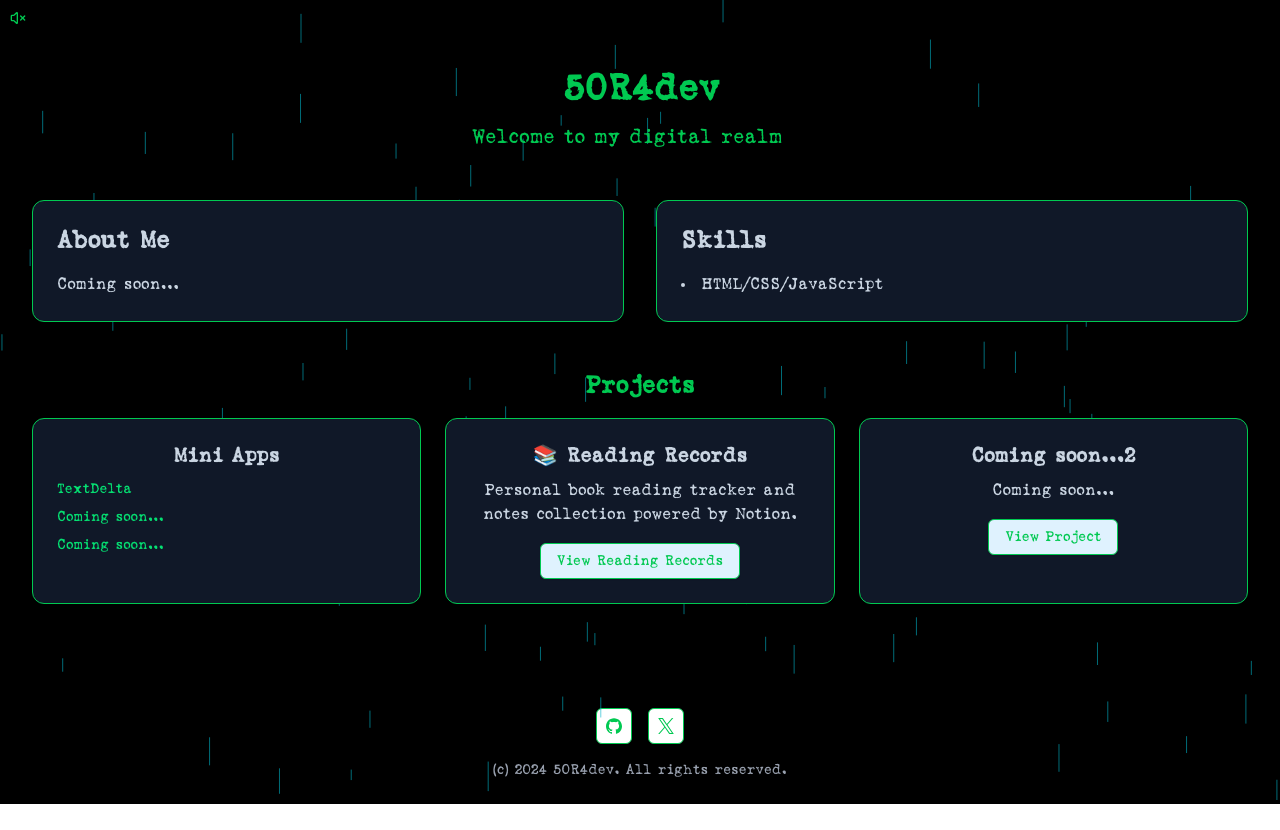
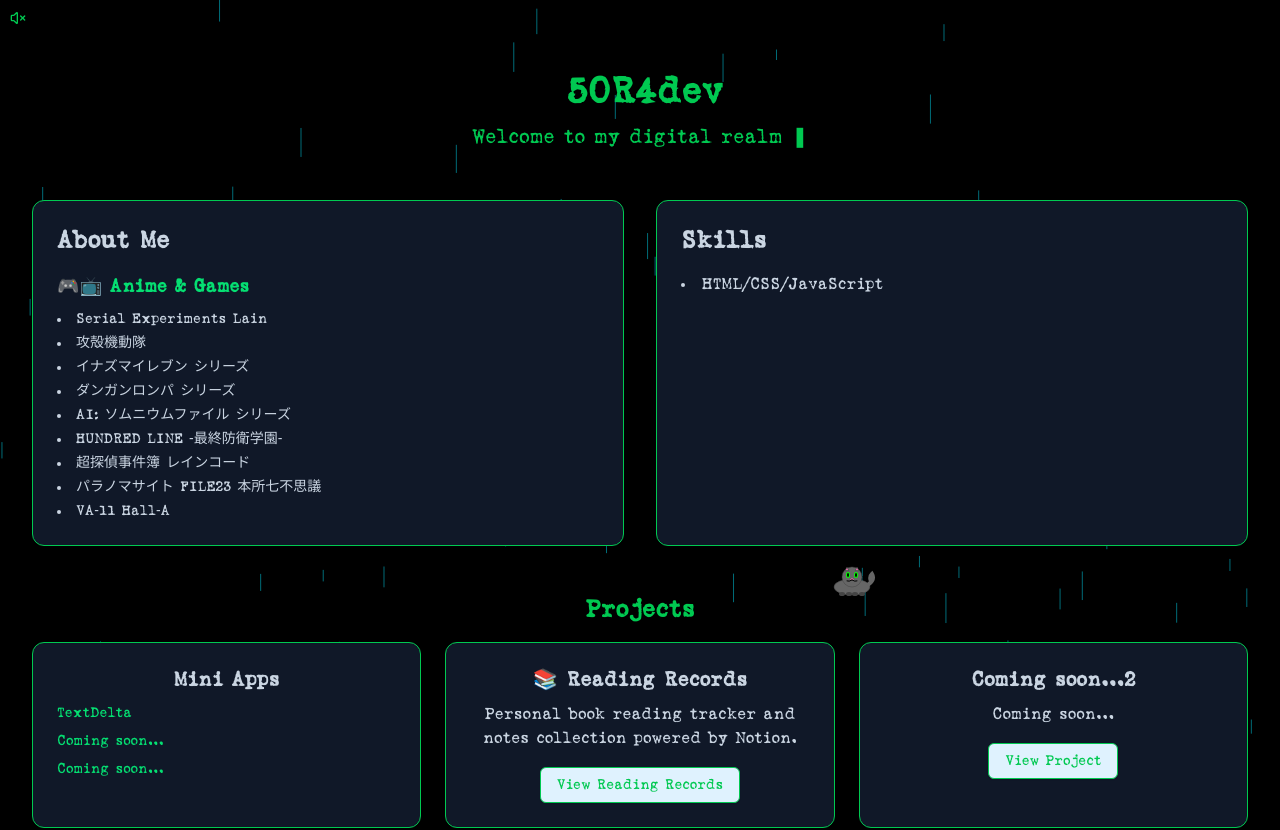
Before and after one commit to Lain-5OR4/lain_pages, a Next.js app: page / in a window 1280 px wide. Shown: the top 830 px of the page. Before the commit the page ends 804 px from the top, so only its background shows below. Built offline with nearby package versions, Linux system fonts and the light colour scheme.

Commit message:
[feat]: some updates

```diff
--- a/src/app/page.tsx
+++ b/src/app/page.tsx
@@ -5,6 +5,7 @@ import { Button } from "@/components/ui/button";
 import { Card, CardContent } from "@/components/ui/card";
 import { useTypingEffect } from "@/hooks/useTypingEffect";
 import Link from "next/link";
+import WalkingCharacter from "@/components/animation/WalkingCharacter";
 import "./styles/glitch.css";
 
 export default function Component() {
@@ -14,6 +15,7 @@ export default function Component() {
   return (
     <div className="bg-black text-green-500 font-mono relative overflow-hidden min-h-screen flex flex-col">
       <BackgroundMusicPlayer />
+      <WalkingCharacter />
       <main className="container mx-auto relative z-10 flex-1 p-8">
         <header className="text-center mb-12">
           <h1 className="text-4xl font-bold mb-4 glitch" data-text="5OR4dev">
@@ -26,7 +28,20 @@ export default function Component() {
           <Card className="bg-gray-900 border-green-500 text-slate-300">
             <CardContent className="p-6">
               <h2 className="text-2xl font-bold mb-4">About Me</h2>
-              <p>Coming soon...</p>
+              <div>
+                <h3 className="text-lg font-semibold text-green-400 mb-2">🎮📺 Anime & Games</h3>
+                <ul className="list-disc list-inside text-sm space-y-1">
+                  <li>Serial Experiments Lain</li>
+                  <li>攻殻機動隊</li>
+                  <li>イナズマイレブン シリーズ</li>
+                  <li>ダンガンロンパ シリーズ</li>
+                  <li>AI: ソムニウムファイル シリーズ</li>
+                  <li>HUNDRED LINE -最終防衛学園-</li>
+                  <li>超探偵事件簿 レインコード</li>
+                  <li>パラノマサイト FILE23 本所七不思議</li>
+                  <li>VA-11 Hall-A</li>
+                </ul>
+              </div>
             </CardContent>
           </Card>
 
--- /dev/null
+++ b/src/components/animation/WalkingCharacter.tsx
@@ -0,0 +1,255 @@
+"use client";
+import { useEffect, useState } from "react";
+
+interface Position {
+  x: number;
+  y: number;
+}
+
+interface Target {
+  x: number;
+  y: number;
+}
+
+export default function WalkingCharacter() {
+  const [position, setPosition] = useState<Position>({ x: 50, y: 50 });
+  const [target, setTarget] = useState<Target>({ x: 50, y: 50 });
+  const [direction, setDirection] = useState<'left' | 'right'>('right');
+
+  // 新しいランダムな目標位置を生成
+  const getRandomTarget = (): Target => {
+    return {
+      x: Math.random() * (window.innerWidth - 100) + 50,
+      y: Math.random() * (window.innerHeight - 100) + 50,
+    };
+  };
+
+  // 初期化と目標位置の設定
+  useEffect(() => {
+    const initialTarget = getRandomTarget();
+    setTarget(initialTarget);
+    setPosition({ x: window.innerWidth / 2, y: window.innerHeight / 2 });
+  }, []);
+
+  // アニメーションループ
+  useEffect(() => {
+    const speed = 1; // 移動速度（ピクセル/フレーム）
+    const interval = setInterval(() => {
+      setPosition(currentPos => {
+        const dx = target.x - currentPos.x;
+        const dy = target.y - currentPos.y;
+        const distance = Math.sqrt(dx * dx + dy * dy);
+
+        // 目標に近づいたら新しい目標を設定
+        if (distance < 5) {
+          const newTarget = getRandomTarget();
+          setTarget(newTarget);
+          return currentPos;
+        }
+
+        // 移動方向に基づいて向きを決定
+        if (dx > 0) {
+          setDirection('right');
+        } else if (dx < 0) {
+          setDirection('left');
+        }
+
+        // 目標に向かって移動
+        const moveX = (dx / distance) * speed;
+        const moveY = (dy / distance) * speed;
+
+        return {
+          x: currentPos.x + moveX,
+          y: currentPos.y + moveY,
+        };
+      });
+    }, 16); // 約60FPS
+
+    return () => clearInterval(interval);
+  }, [target]);
+
+  return (
+    <div
+      className="fixed pointer-events-none z-20 transition-transform duration-75"
+      style={{
+        left: `${position.x}px`,
+        top: `${position.y}px`,
+        transform: direction === 'left' ? 'scaleX(-1)' : 'scaleX(1)',
+      }}
+    >
+      {/* 歩き回る猫のSVGアイコン */}
+      <div className="relative">
+        <svg
+          width="50"
+          height="40"
+          viewBox="0 0 50 40"
+          fill="none"
+          xmlns="http://www.w3.org/2000/svg"
+          className="drop-shadow-lg"
+        >
+          {/* 猫の体 */}
+          <ellipse
+            cx="25"
+            cy="28"
+            rx="18"
+            ry="8"
+            fill="#666"
+            stroke="#444"
+            strokeWidth="0.5"
+          />
+          {/* 猫の頭 */}
+          <circle
+            cx="25"
+            cy="18"
+            r="10"
+            fill="#666"
+            stroke="#444"
+            strokeWidth="0.5"
+          />
+          {/* 耳 */}
+          <path
+            d="M18 12 L20 8 L22 12 Z"
+            fill="#666"
+            stroke="#444"
+            strokeWidth="0.5"
+          />
+          <path
+            d="M28 12 L30 8 L32 12 Z"
+            fill="#666"
+            stroke="#444"
+            strokeWidth="0.5"
+          />
+          {/* 耳の中 */}
+          <path
+            d="M19 11 L20 9 L21 11 Z"
+            fill="#ff69b4"
+          />
+          <path
+            d="M29 11 L30 9 L31 11 Z"
+            fill="#ff69b4"
+          />
+          {/* 目 */}
+          <ellipse
+            cx="21"
+            cy="16"
+            rx="2"
+            ry="3"
+            fill="#00ff00"
+          />
+          <ellipse
+            cx="29"
+            cy="16"
+            rx="2"
+            ry="3"
+            fill="#00ff00"
+          />
+          {/* 瞳 */}
+          <ellipse
+            cx="21"
+            cy="16"
+            rx="1"
+            ry="2"
+            fill="#000"
+          />
+          <ellipse
+            cx="29"
+            cy="16"
+            rx="1"
+            ry="2"
+            fill="#000"
+          />
+          {/* 鼻 */}
+          <path
+            d="M25 19 L23 21 L27 21 Z"
+            fill="#ff69b4"
+          />
+          {/* 口 */}
+          <path
+            d="M25 21 Q22 23 20 22"
+            stroke="#000"
+            strokeWidth="1"
+            fill="none"
+            strokeLinecap="round"
+          />
+          <path
+            d="M25 21 Q28 23 30 22"
+            stroke="#000"
+            strokeWidth="1"
+            fill="none"
+            strokeLinecap="round"
+          />
+          {/* ひげ */}
+          <line
+            x1="15"
+            y1="18"
+            x2="10"
+            y2="17"
+            stroke="#000"
+            strokeWidth="0.8"
+          />
+          <line
+            x1="15"
+            y1="20"
+            x2="10"
+            y2="20"
+            stroke="#000"
+            strokeWidth="0.8"
+          />
+          <line
+            x1="35"
+            y1="18"
+            x2="40"
+            y2="17"
+            stroke="#000"
+            strokeWidth="0.8"
+          />
+          <line
+            x1="35"
+            y1="20"
+            x2="40"
+            y2="20"
+            stroke="#000"
+            strokeWidth="0.8"
+          />
+          {/* 足 */}
+          <ellipse
+            cx="15"
+            cy="35"
+            rx="3"
+            ry="2"
+            fill="#444"
+          />
+          <ellipse
+            cx="22"
+            cy="35"
+            rx="3"
+            ry="2"
+            fill="#444"
+          />
+          <ellipse
+            cx="28"
+            cy="35"
+            rx="3"
+            ry="2"
+            fill="#444"
+          />
+          <ellipse
+            cx="35"
+            cy="35"
+            rx="3"
+            ry="2"
+            fill="#444"
+          />
+          {/* しっぽ */}
+          <path
+            d="M42 25 Q48 20 45 15 Q42 18 44 22"
+            stroke="#666"
+            strokeWidth="4"
+            fill="none"
+            strokeLinecap="round"
+          />
+        </svg>
+      </div>
+    </div>
+  );
+}
```
